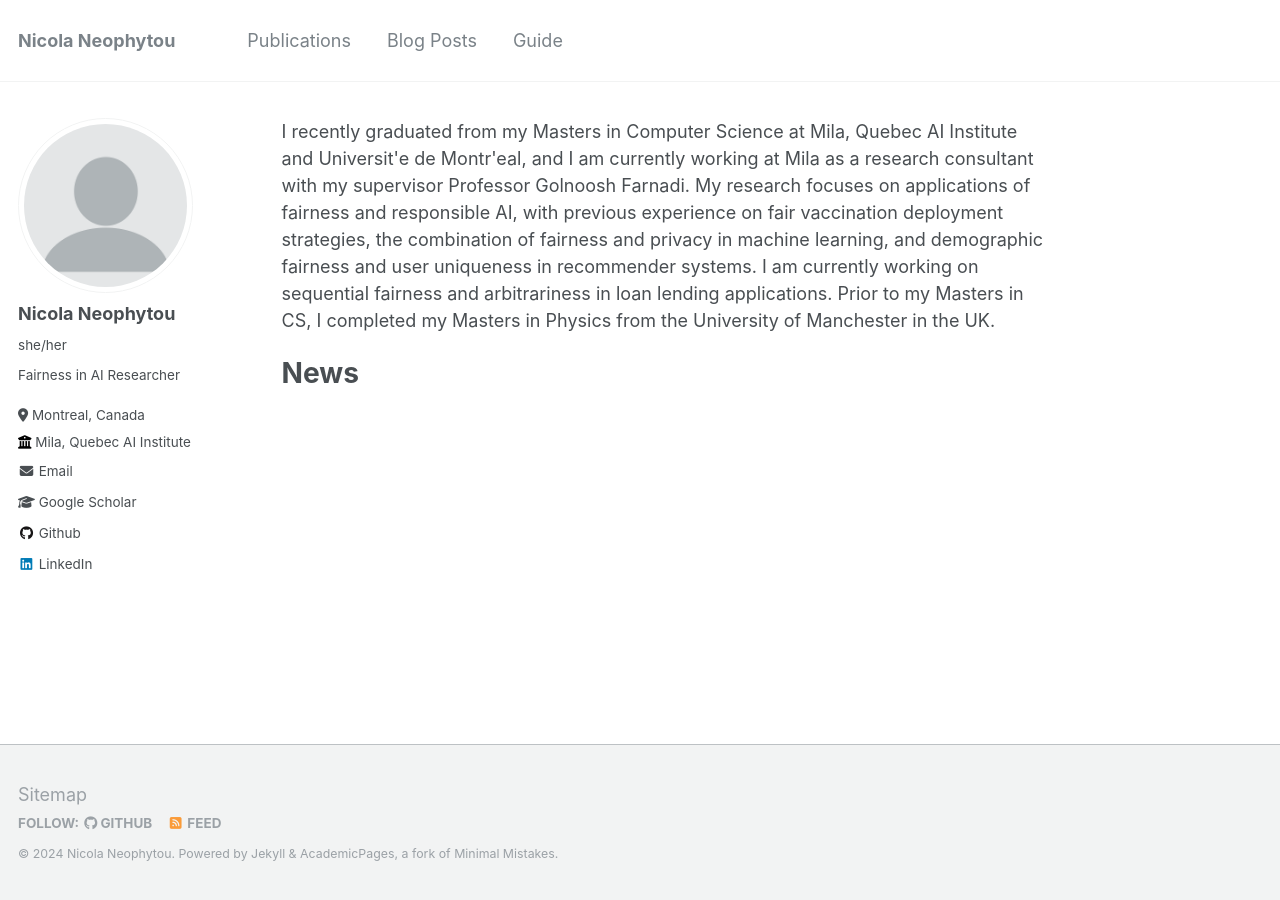
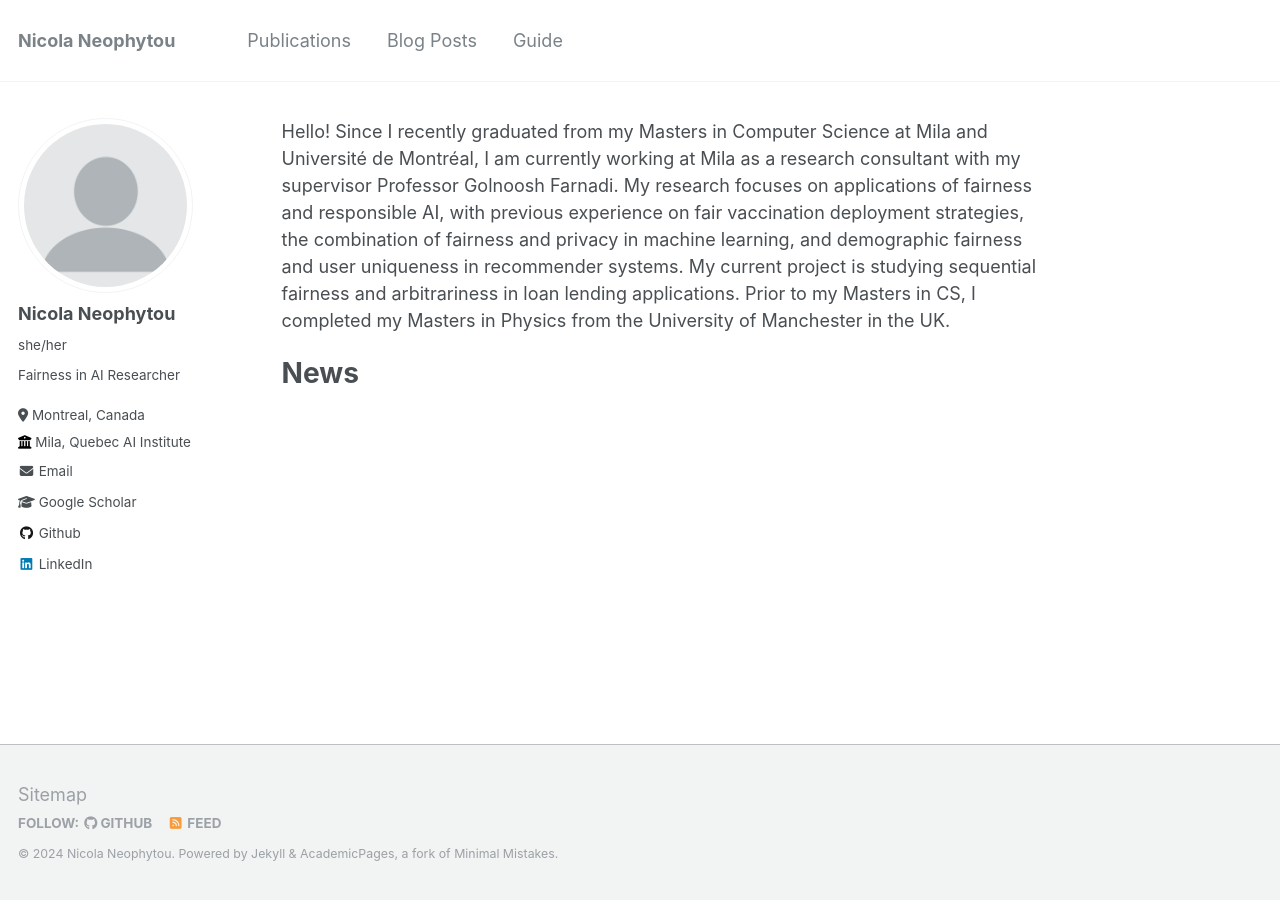
Before and after one commit to nicolaneo/nicolaneo.github.io, a Jekyll site: the page built from _pages/about.md, in a window 1280 px wide. Built offline with Jekyll 4.4.1, drawn with Linux system fonts in a browser that asks for light colours.

Commit message:
Update about.md

```diff
--- a/_pages/about.md
+++ b/_pages/about.md
@@ -7,7 +7,7 @@ redirect_from:
   - /about.html
 ---
 
-I recently graduated from my Masters in Computer Science at Mila, Quebec AI Institute and Universit\'e de Montr\'eal, and I am currently working at Mila as a research consultant with my supervisor Professor Golnoosh Farnadi. My research focuses on applications of fairness and responsible AI, with previous experience on fair vaccination deployment strategies, the combination of fairness and privacy in machine learning, and demographic fairness and user uniqueness in recommender systems. I am currently working on sequential fairness and arbitrariness in loan lending applications. Prior to my Masters in CS, I completed my Masters in Physics from the University of Manchester in the UK.
+Hello! Since I recently graduated from my Masters in Computer Science at Mila and Université de Montréal, I am currently working at Mila as a research consultant with my supervisor Professor Golnoosh Farnadi. My research focuses on applications of fairness and responsible AI, with previous experience on fair vaccination deployment strategies, the combination of fairness and privacy in machine learning, and demographic fairness and user uniqueness in recommender systems. My current project is studying sequential fairness and arbitrariness in loan lending applications. Prior to my Masters in CS, I completed my Masters in Physics from the University of Manchester in the UK.
 
 News
 =====
```
